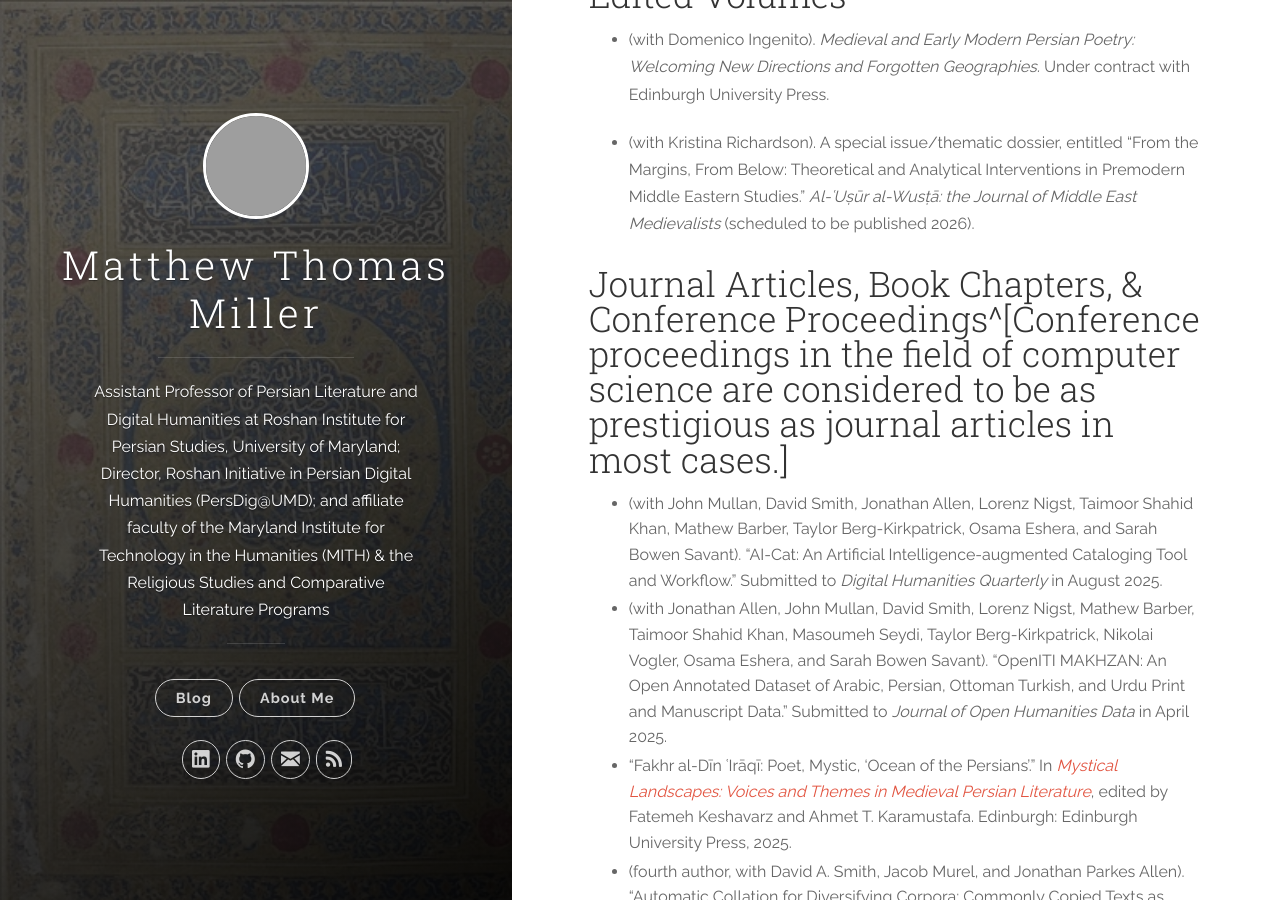
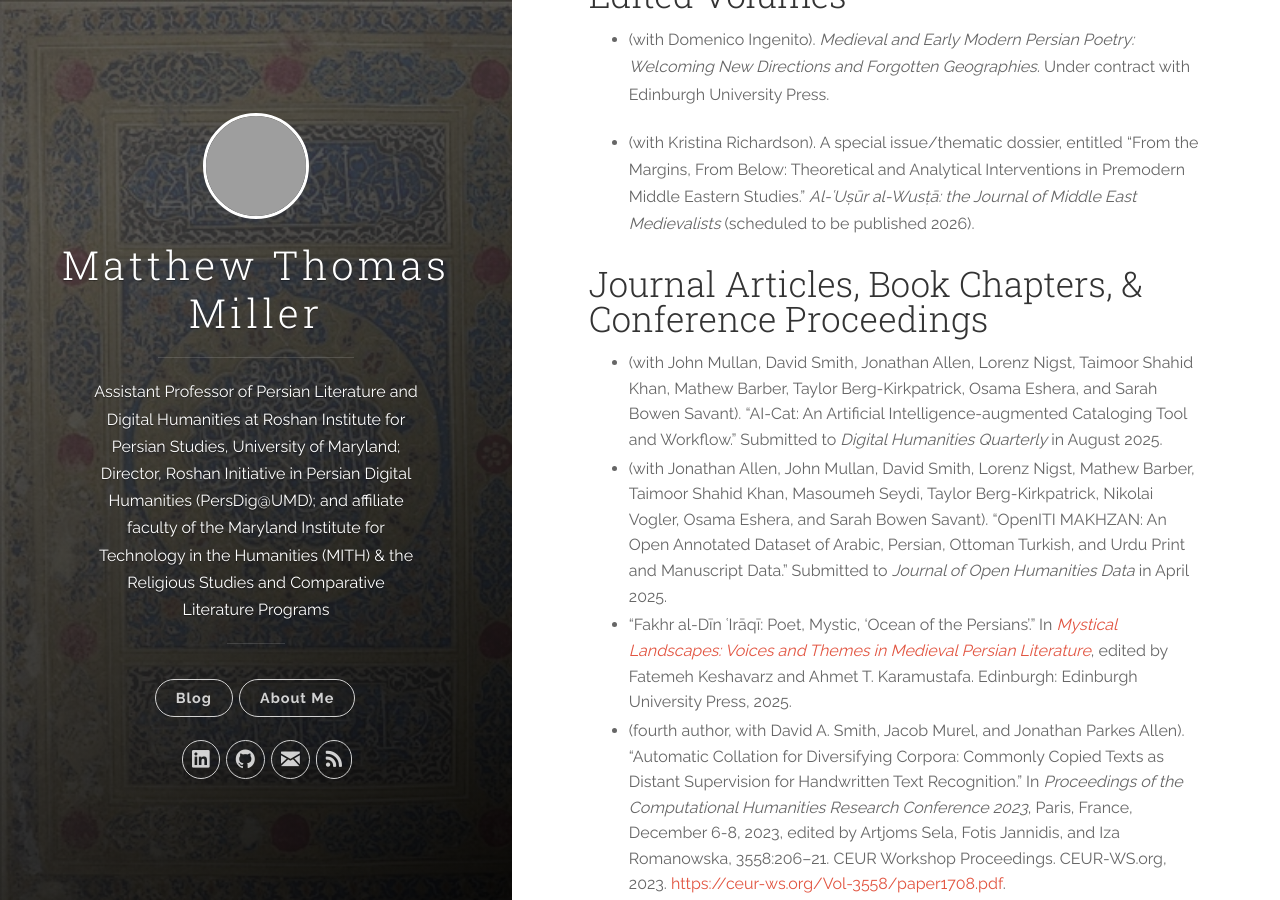
Before and after one commit to MatthewThomasMiller/MatthewThomasMiller.github.io, a Jekyll site: the page built from about-me.md, in a window 1280 px wide and 900 px high, scrolled down 2784 px, cut to the strip 0-900 px from the top of the window. Built offline with Jekyll 4.4.1, drawn with Linux system fonts in a browser that asks for light colours; grey boxes are pictures that could not be loaded.

Commit message:
correction

```diff
--- a/about-me.md
+++ b/about-me.md
@@ -48,7 +48,7 @@ His first book, [*Feeling Like Lovers: Affect in Medieval Sufism* (University of
 
 * (with Kristina Richardson). A special issue/thematic dossier, entitled "From the Margins, From Below: Theoretical and Analytical Interventions in Premodern Middle Eastern Studies." *Al-ʿUṣūr al-Wusṭā: the Journal of Middle East Medievalists* (scheduled to be published 2026).
 
-## Journal Articles, Book Chapters, & Conference Proceedings^[Conference proceedings in the field of computer science are considered to be as prestigious as journal articles in most cases.]
+## Journal Articles, Book Chapters, & Conference Proceedings
 
 * (with John Mullan, David Smith, Jonathan Allen, Lorenz Nigst, Taimoor Shahid Khan, Mathew Barber, Taylor Berg-Kirkpatrick, Osama Eshera, and Sarah Bowen Savant). "AI-Cat: An Artificial Intelligence-augmented Cataloging Tool and Workflow." Submitted to *Digital Humanities Quarterly* in August 2025.
 * (with Jonathan Allen, John Mullan, David Smith, Lorenz Nigst, Mathew Barber, Taimoor Shahid Khan, Masoumeh Seydi, Taylor Berg-Kirkpatrick, Nikolai Vogler, Osama Eshera, and Sarah Bowen Savant). "OpenITI MAKHZAN: An Open Annotated Dataset of Arabic, Persian, Ottoman Turkish, and Urdu Print and Manuscript Data." Submitted to *Journal of Open Humanities Data* in April 2025.
```
